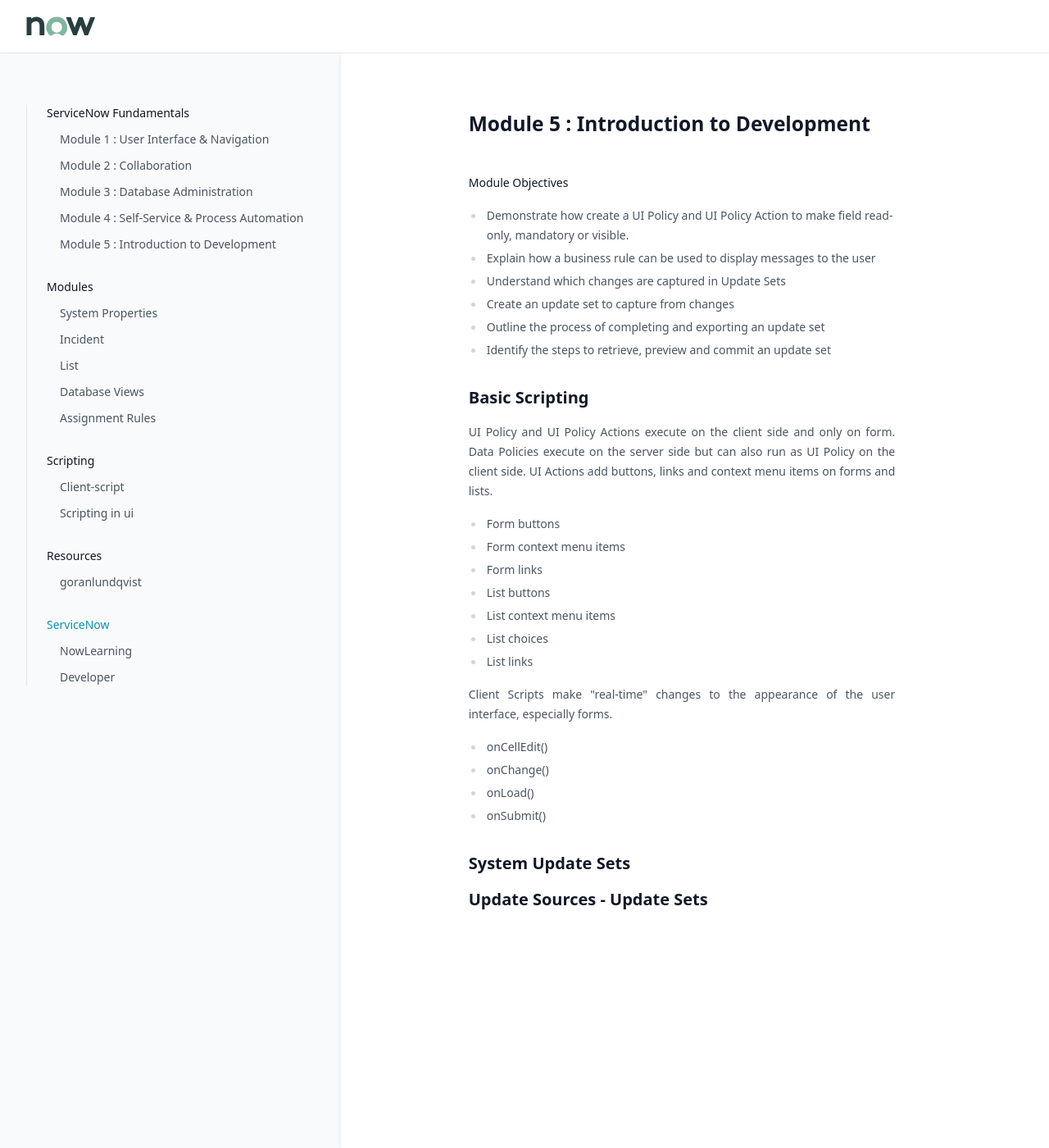
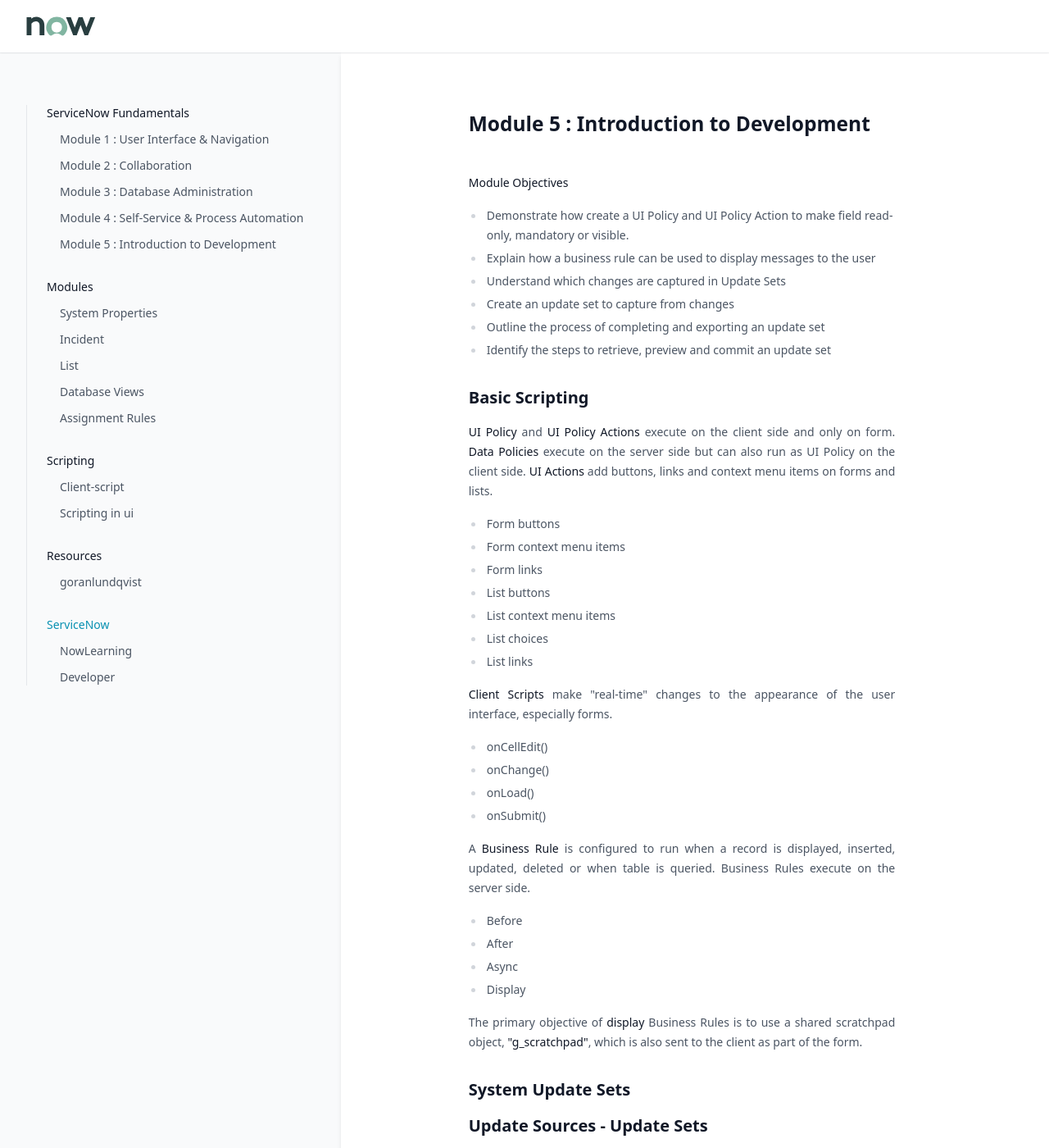
Before and after one commit to greglejeune/ebook, a Jekyll site: the page built from _servicenow/2021-11-01-snf-module5.md, in a window 1280 px wide and 1400 px high. Shown: the whole window at 82% size. Built offline with Jekyll 4.4.1, drawn with Linux system fonts in a browser that asks for light colours.

Commit message:
Update 2021-11-01-snf-module5.md

```diff
--- a/_servicenow/2021-11-01-snf-module5.md
+++ b/_servicenow/2021-11-01-snf-module5.md
@@ -20,7 +20,7 @@ category: snf
 <h2>Basic Scripting</h2>
 
 <p style="text-align: justify;">
-    UI Policy and UI Policy Actions execute on the client side and only on form. Data Policies execute on the server side but can also run as UI Policy on the client side. UI Actions add buttons, links and context menu items on forms and lists.
+    <strong>UI Policy</strong> and <strong>UI Policy Actions</strong> execute on the client side and only on form. <strong>Data Policies</strong> execute on the server side but can also run as UI Policy on the client side. <strong>UI Actions</strong> add buttons, links and context menu items on forms and lists.
 </p>
 
 <ul>
@@ -34,7 +34,7 @@ category: snf
 </ul>
 
 <p style="text-align: justify;">
-    Client Scripts make "real-time" changes to the appearance of the user interface, especially forms.
+    <strong>Client Scripts</strong> make "real-time" changes to the appearance of the user interface, especially forms.
 </p>
 
 <ul>
@@ -44,5 +44,20 @@ category: snf
   <li>onSubmit()</li>
 </ul>
 
+<p style="text-align: justify;">
+    A <strong>Business Rule</strong> is configured to run when a record is displayed, inserted, updated, deleted or when table is queried. Business Rules execute on the server side.
+</p>
+
+<ul>
+  <li>Before</li>
+  <li>After</li>
+  <li>Async</li>
+  <li>Display</li>
+</ul>
+
+<p style="text-align: justify;">
+    The primary objective of <strong>display</strong> Business Rules is to use a shared scratchpad object, <strong>"g_scratchpad"</strong>, which is also sent to the client as part of the form.
+</p>
+
 <h2>System Update Sets</h2>
 <h2>Update Sources - Update Sets</h2>
```
